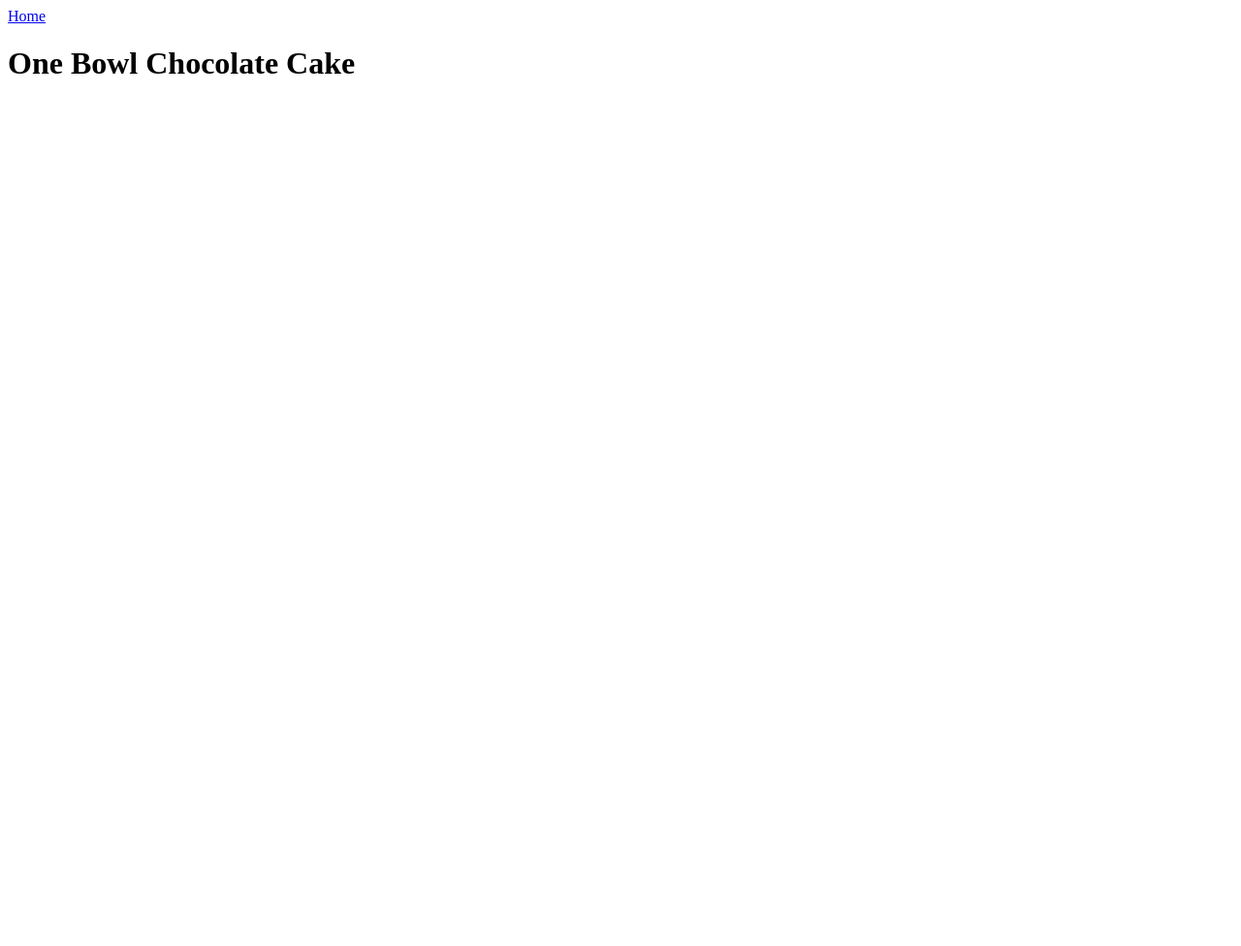
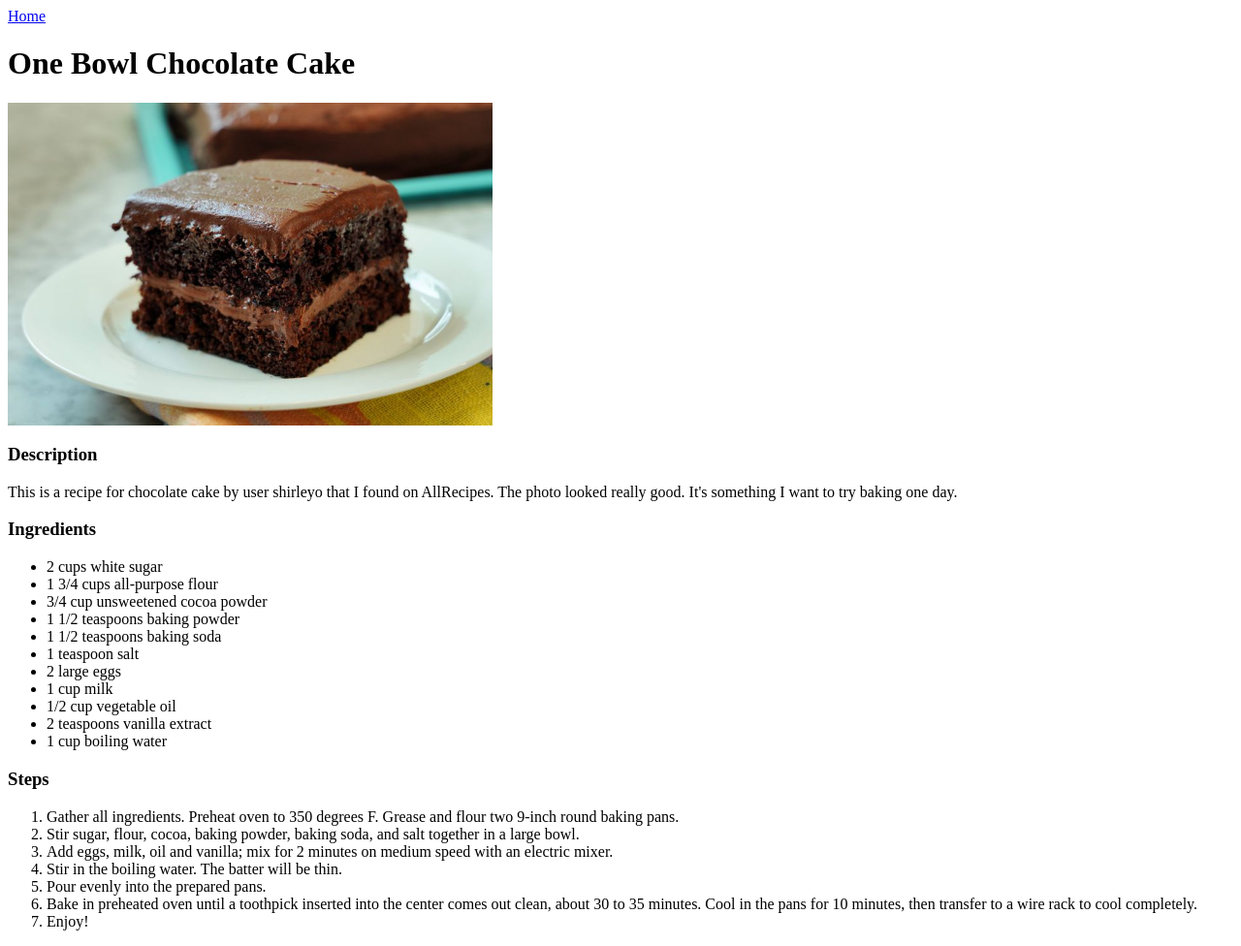
Before and after one commit to dino-code/odin-recipes, a plain HTML site: page recipes/one-bowl-chocolate-cake.html in a window 1280 px wide. Shown: the whole page at 97% size. Before the commit the page ends 800 px from the top, so only its background shows below. Drawn offline with Linux system fonts and the light colour scheme.

Commit message:
Add photo, fill in cake recipe information

```diff
--- a/recipes/one-bowl-chocolate-cake.html
+++ b/recipes/one-bowl-chocolate-cake.html
@@ -7,5 +7,32 @@
     <body>
         <a href="../index.html">Home</a>
         <h1>One Bowl Chocolate Cake</h1>
+        <img src="../images/one-bowl-chocolate-cake.jpg" width="500">
+        <h3>Description</h3>
+        <p>This is a recipe for chocolate cake by user shirleyo that I found on AllRecipes. The photo looked really good. It's something I want to try baking one day.</p>
+        <h3>Ingredients</h3>
+        <ul>
+            <li>2 cups white sugar</li>
+            <li>1 3/4 cups all-purpose flour</li>
+            <li>3/4 cup unsweetened cocoa powder</li>
+            <li>1 1/2 teaspoons baking powder</li>
+            <li>1 1/2 teaspoons baking soda</li>
+            <li>1 teaspoon salt</li>
+            <li>2 large eggs</li>
+            <li>1 cup milk</li>
+            <li>1/2 cup vegetable oil</li>
+            <li>2 teaspoons vanilla extract</li>
+            <li>1 cup boiling water</li>
+        </ul>
+        <h3>Steps</h3>
+        <ol>
+            <li>Gather all ingredients. Preheat oven to 350 degrees F. Grease and flour two 9-inch round baking pans.</li>
+            <li>Stir sugar, flour, cocoa, baking powder, baking soda, and salt together in a large bowl.</li>
+            <li>Add eggs, milk, oil and vanilla; mix for 2 minutes on medium speed with an electric mixer.</li>
+            <li>Stir in the boiling water. The batter will be thin.</li>
+            <li>Pour evenly into the prepared pans.</li>
+            <li>Bake in preheated oven until a toothpick inserted into the center comes out clean, about 30 to 35 minutes. Cool in the pans for 10 minutes, then transfer to a wire rack to cool completely.</li>
+            <li>Enjoy!</li>
+        </ol>
     </body>
 </html>
```
Also changed, not shown: images/one-bowl-chocolate-cake.jpg (added).
